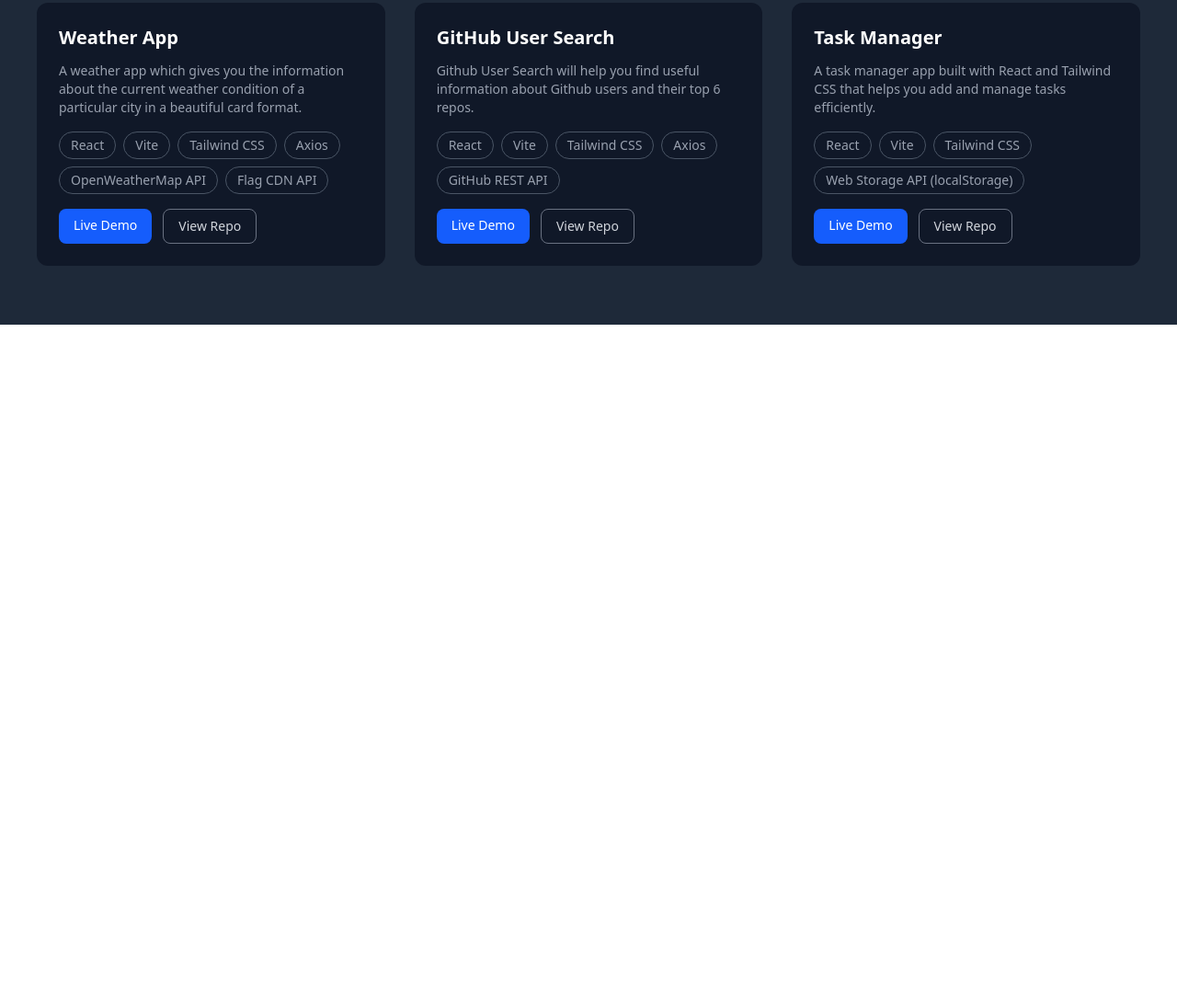
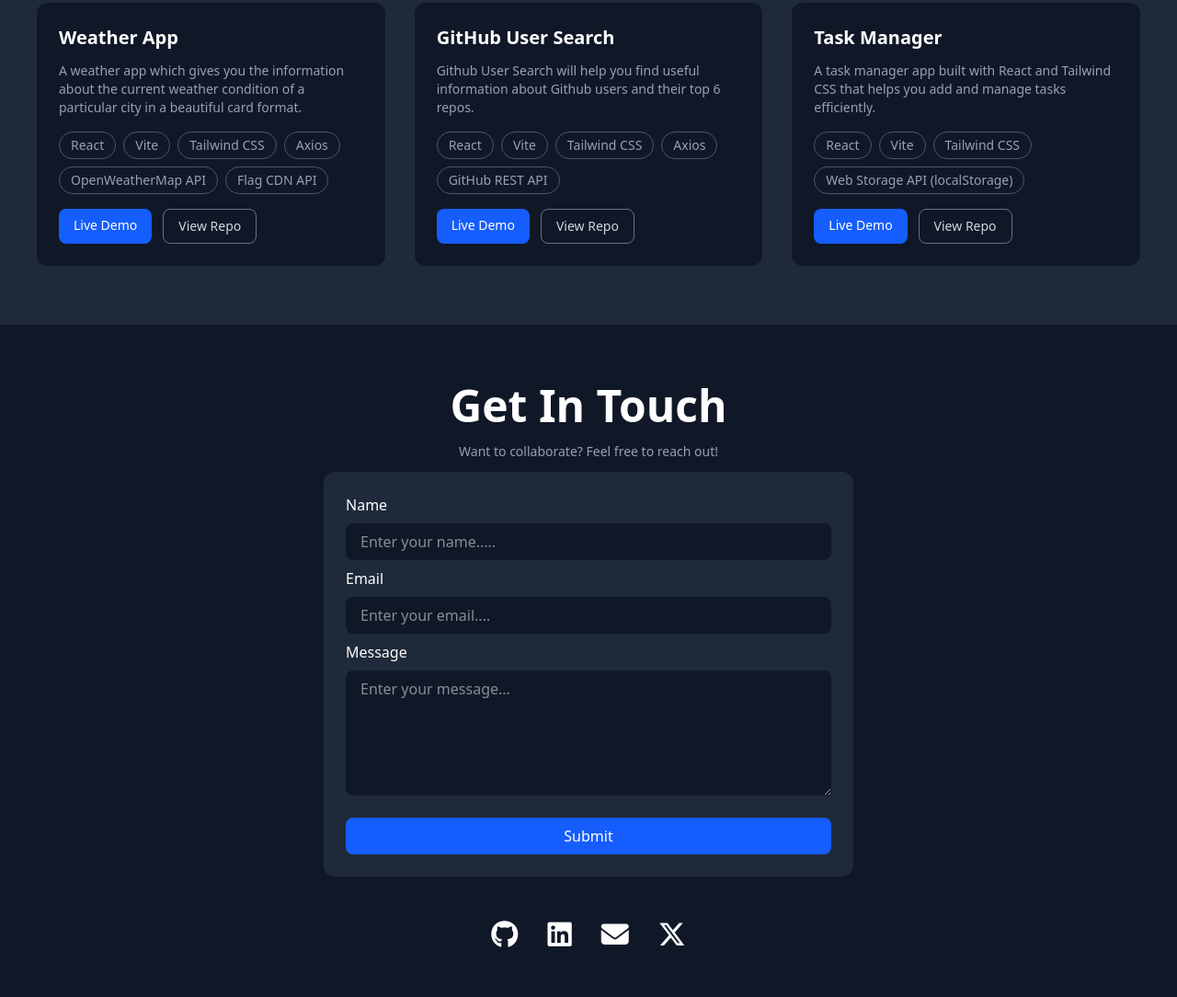
Before and after one commit to priyanshuyadavv19/portfolio, a website: page src/index.html in a window 1280 px wide. Shown: the part 1607-2691 px from the top of the page at 92% size. Before the commit the page ends 1960 px from the top, so only its background shows below. Drawn offline with Linux system fonts and the light colour scheme.

Commit message:
Added contact section and styled it

```diff
--- a/src/index.html
+++ b/src/index.html
@@ -4,6 +4,7 @@
   <meta charset="UTF-8">
   <meta name="viewport" content="width=device-width, initial-scale=1.0">
   <link rel="stylesheet" href="./output.css">
+  <link rel="stylesheet" href="https://cdnjs.cloudflare.com/ajax/libs/font-awesome/6.5.0/css/all.min.css">
   <title>Priyanshu Kumar Yadav</title>
 </head>
 <body>
@@ -23,8 +24,8 @@
        Frontend developer who turns ideas into real, usable web experience which users love to use.
     </p>
     <div class="flex gap-4">
-      <a href="#projects" class="bg-blue-600 text-white rounded-lg px-4 py-2">View My Work</a>
-      <a href="#contact" class="ring-2 ring-blue-600 rounded-lg px-4 py-2 text-white">Contact me</a>
+      <a href="#projects" class="bg-blue-600 text-white rounded-lg px-4 py-2 hover:bg-blue-800">View My Work</a>
+      <a href="#contact" class="ring-2 ring-blue-600 hover:ring-blue-400 hover:text-gray-400 rounded-lg px-4 py-2 text-white">Contact me</a>
     </div>
   </header>
   <main>
@@ -112,7 +113,39 @@
         </div>
       </div>
     </section>
-    <section id="contact"></section>
+    <section id="contact" class="bg-gray-900 text-white py-16">
+      <h2 class="text-5xl text-center font-bold mb-4">Get In Touch</h2>
+      <p class="text-center text-sm text-gray-400 mb-3">Want to collaborate? Feel free to reach out!</p>
+      <form action="mailto:pky237917@gmail.com" method="POST" enctype="text/plain" class="bg-gray-800 max-w-xl mx-auto rounded-xl p-6">
+        <div class="flex flex-col gap-2 mb-2">
+          <label for="name">Name</label>
+          <input type="text" id="name" name="name" placeholder="Enter your name....." required class="bg-gray-900 rounded-lg px-4 py-2 w-full outline-none focus:ring-2 focus:ring-blue-600">
+        </div>
+        <div class="flex flex-col gap-2 mb-2">
+          <label for="email">Email</label>
+          <input type="email" id="email" name="email" placeholder="Enter your email...." required class="bg-gray-900 rounded-lg px-4 py-2 w-full outline-none focus:ring-2 focus:ring-blue-600">
+        </div>
+        <div class="flex flex-col gap-2 mb-6">
+          <label for="message">Message</label>
+          <textarea name="message" id="message" placeholder="Enter your message..." rows="5" required class="bg-gray-900 rounded-lg px-4 py-2 w-full outline-none focus:ring-2 focus:ring-blue-600"></textarea>
+        </div>
+        <button type="submit" class="bg-blue-600 hover:bg-blue-800 rounded-lg px-4 py-2 w-full">Submit</button>
+      </form>
+      <div class="flex gap-8 justify-center items-center py-12">
+        <a href="https://github.com/priyanshuyadavv19" target="_blank">
+          <i class="fa-brands fa-github text-3xl hover:text-blue-600"></i>
+        </a>
+        <a href="https://www.linkedin.com/in/priyanshu-yadav-pky/" target="_blank">
+          <i class="fa-brands fa-linkedin text-3xl hover:text-blue-600"></i>
+        </a>
+        <a href="mailto:pky237917@gmail.com">
+          <i class="fa-solid fa-envelope text-3xl hover:text-blue-600"></i>
+        </a>
+        <a href="https://x.com/YadavvPriyanshu" target="_blank">
+          <i class="fa-brands fa-x-twitter text-3xl hover:text-blue-600"></i>
+        </a>
+      </div>
+    </section>
   </main>
   <footer></footer>
 </body>
```
Also changed, not shown: src/output.css.
